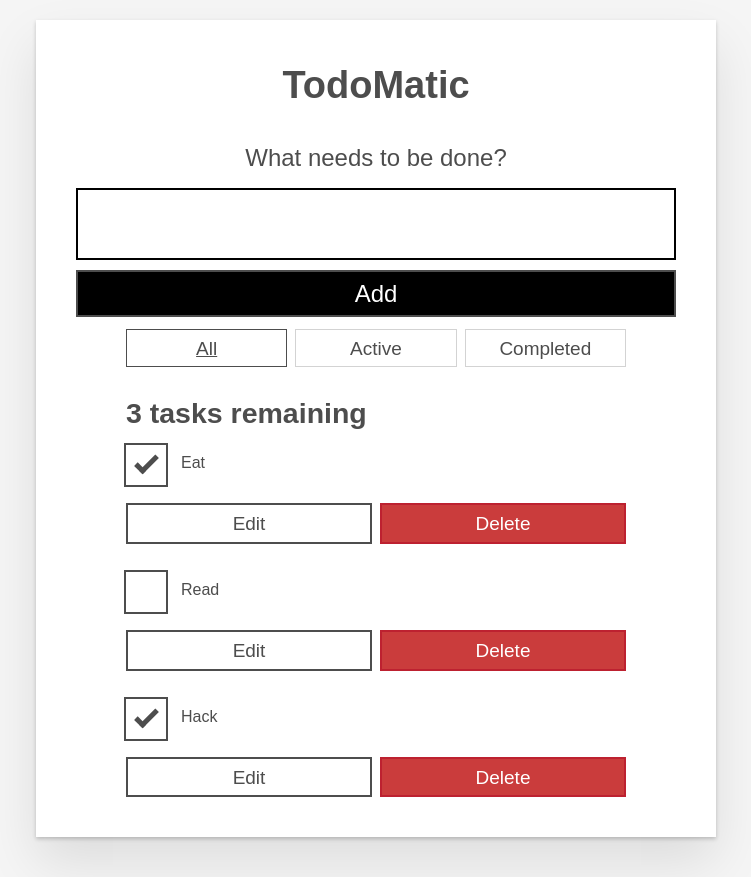
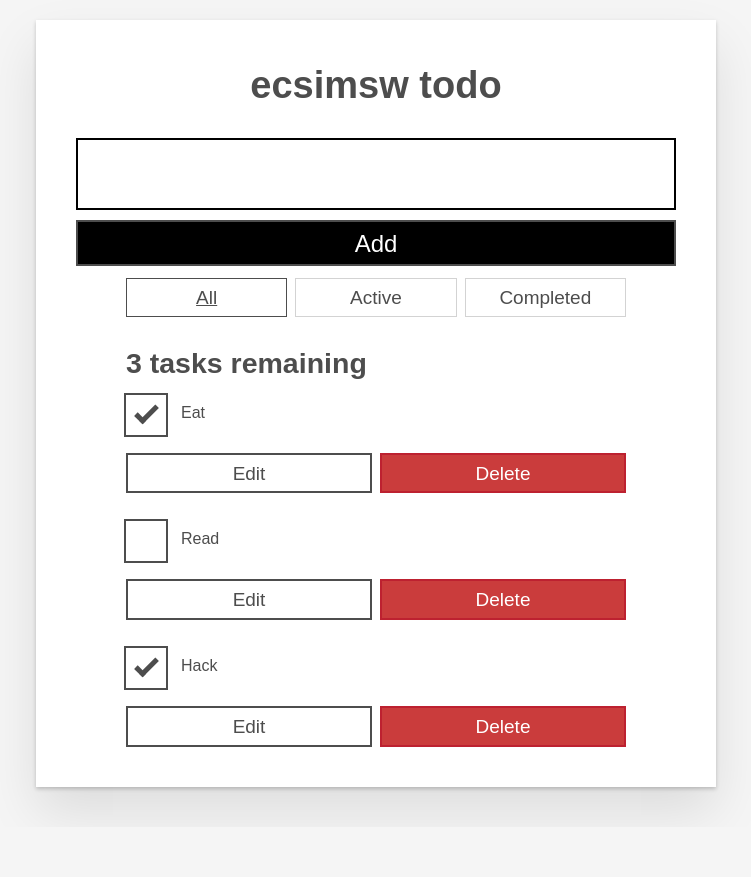
Before and after one commit to ecsimsw/react-todo, a React (Create React App) app: page / in a window 1280 px wide. Shown: the whole page, without its empty margins (264-1015 px from the left). After the commit the page ends 827 px from the top, so only its background shows below. Built offline with nearby package versions, Linux system fonts and the light colour scheme.

Commit message:
feat : edit name

```diff
--- a/src/App.js
+++ b/src/App.js
@@ -1,44 +1,57 @@
 import './App.css';
+import React, {useState} from "react";
+import {nanoid} from "nanoid";
 import Todo from './component/Todo'
 import FilterButton from './component/FilterButton'
+import TaskAddition from "./component/TaskAddition";
+
+const BEFORE_TASK_DATA = [
+    {id: "todo-0", name: "Eat", done: true},
+    {id: "todo-1", name: "Read", done: false},
+    {id: "todo-2", name: "Hack", done: true},
+]
 
 function App() {
+
+    const [tasks, setTasks] = useState(BEFORE_TASK_DATA);
+    const taskList = tasks.map(task => {
+        return (<Todo
+            id={task.id}
+            name={task.name}
+            done={task.done}
+            editName={editTaskName}
+        />);
+    })
+
+    function handleTaskSubmitEvent(name) {
+        setTasks([...tasks,  {id: "todo-" + nanoid(), name: name, done: false}]);
+    }
+
+    function editTaskName(id, name) {
+        const newTasks = tasks.map(task => {
+            return task.id === id ? {...task, name: name} : task;
+        });
+        setTasks(newTasks);
+    }
+
     return (
         <div className="todoapp stack-large">
-            <h1>TodoMatic</h1>
-            <form>
-                <h2 className="label-wrapper">
-                    <label htmlFor="new-todo-input" className="label__lg">
-                        What needs to be done?
-                    </label>
-                </h2>
-                <input
-                    type="text"
-                    id="new-todo-input"
-                    className="input input__lg"
-                    name="text"
-                    autoComplete="off"
-                />
-                <button type="submit" className="btn btn__primary btn__lg">
-                    Add
-                </button>
-            </form>
+            <h1>ecsimsw todo</h1>
+            <TaskAddition submitHandler={handleTaskSubmitEvent}/>
             <div className="filters btn-group stack-exception">
-                <FilterButton name = "all" pressed = {true}/>
-                <FilterButton name = "Active" pressed = {false}/>
-                <FilterButton name = "Completed" pressed = {false}/>
+                <FilterButton name="all" pressed={true}/>
+                <FilterButton name="Active" pressed={false}/>
+                <FilterButton name="Completed" pressed={false}/>
             </div>
             <h2 id="list-heading">
-                3 tasks remaining
+                {tasks.length} tasks remaining
             </h2>
             <ul
                 role="list"
                 className="todo-list stack-large stack-exception"
                 aria-labelledby="list-heading"
             >
-                <Todo id="todo-0" name="Eat" done={true}/>
-                <Todo id="todo-1" name="Read" done={false}/>
-                <Todo id="todo-2" name="Hack" done={true}/>
+                {taskList}
             </ul>
         </div>
     );
--- /dev/null
+++ b/src/component/TaskAddition.js
@@ -0,0 +1,35 @@
+import React,{useState} from "react";
+
+export default function TaskAddition(props) {
+
+    const [newTaskName, setNewTaskName] = useState("");
+
+    function addTask(e) {
+        e.preventDefault();
+        props.submitHandler(newTaskName);
+        setNewTaskName("");
+    }
+
+    return (
+        <form onSubmit={addTask}>
+            <input
+                type="text"
+                value={newTaskName}
+                id="new-todo-input"
+                className="input input__lg"
+                name="text"
+                autoComplete="off"
+                onChange={(e) => {
+                    e.preventDefault();
+                    setNewTaskName(e.target.value);
+                }}
+            />
+            <button
+                type="submit"
+                className="btn btn__primary btn__lg"
+            >
+                Add
+            </button>
+        </form>
+    );
+}
--- a/src/component/Todo.js
+++ b/src/component/Todo.js
@@ -1,22 +1,79 @@
-import React from "react";
+import React, {useState} from "react";
 
 export default function Todo(props) {
-    return (
-        <li className="todo stack-small">
+
+    const [isEditing, setEditing] = useState(false);
+    const [newName, setNewName] = useState("");
+
+    function startEditing() {
+        setEditing(true);
+    }
+
+    function handleEditSubmitEvent(e) {
+        e.preventDefault();
+        props.editName(props.id, newName);
+        setEditing(false);
+        setNewName("");
+    }
+
+    const editingTemplate = (
+        <form className="stack-small" onSubmit={handleEditSubmitEvent}>
+            <div className="form-group">
+                <label className="todo-label" htmlFor={props.id}>
+                    New name for {props.name}
+                </label>
+                <input id={props.id}
+                       className="todo-text"
+                       type="text"
+                       onChange={e => {
+                           e.preventDefault();
+                           setNewName(e.target.value);
+                       }}
+                />
+            </div>
+            <div className="btn-group">
+                <button
+                    type="button"
+                    className="btn todo-cancel"
+                >
+                    Cancel
+                    <span className="visually-hidden">renaming {props.name}</span>
+                </button>
+
+                <button type="submit" className="btn btn__primary todo-edit">
+                    Save
+                    <span className="visually-hidden">new name for {props.name}</span>
+                </button>
+            </div>
+        </form>
+    );
+
+    const viewTemplate = (
+        <div className="stack-small">
             <div className="c-cb">
-                <input id={props.id} type="checkbox" defaultChecked={props.done} />
+                <input
+                    id={props.id}
+                    type="checkbox"
+                    defaultChecked={props.done}
+                />
                 <label className="todo-label" htmlFor={props.id}>
                     {props.name}
                 </label>
             </div>
             <div className="btn-group">
-                <button type="button" className="btn">
+                <button type="button" className="btn" onClick={startEditing}>
                     Edit <span className="visually-hidden">{props.name}</span>
                 </button>
-                <button type="button" className="btn btn__danger">
+
+                <button
+                    type="button"
+                    className="btn btn__danger"
+                >
                     Delete <span className="visually-hidden">{props.name}</span>
                 </button>
             </div>
-        </li>
+        </div>
     );
+
+    return isEditing ? editingTemplate : viewTemplate;
 }
```
